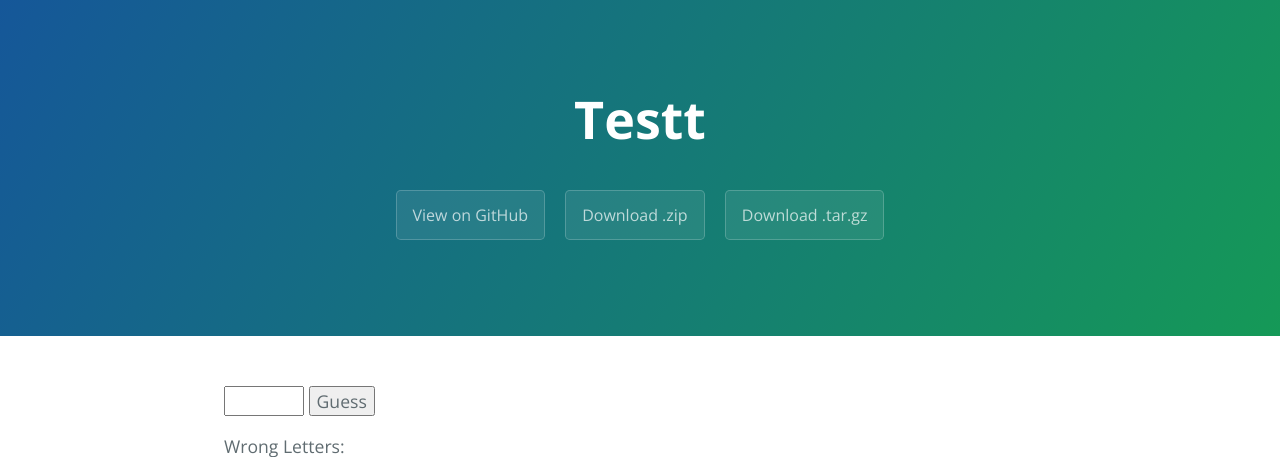
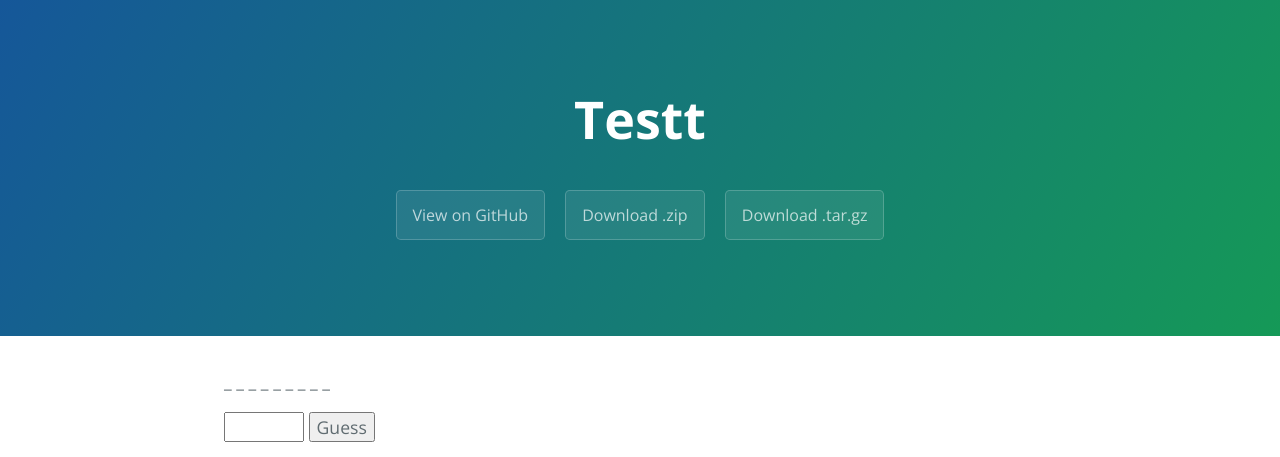
Before and after one commit to temilona/testt, a plain HTML site: page index.html in a window 1280 px wide. Both pictures are taken after a click on the button "Guess". Shown: the top 457 px of the page. Drawn offline with nearby package versions, Linux system fonts and the light colour scheme.

Commit message:
Update index.html

```diff
--- a/index.html
+++ b/index.html
@@ -32,7 +32,87 @@
 <input name="refresh" type="button" value="New Game" onClick="location.reload()">
 </form>
 
+      <script>
+        var lsgwoerter = [
+["T", "R", "E", "E", "H", "O", "U", "S", "E"],
+  ["J","A","V","A","S","C","R","I","P","T"],
+  ["W","E","B","D","E","S","I","G","N"],
+  ["E","D","U","C","A","T","I","O","N"],
+  ["C","H","O","C","O","L","A","T","E"],
+  ["G","E","R","M","A","N","Y"]
+]
+var random = Math.floor((Math.random()*(lsgwoerter.length-1)));
 
+var lsgwort = lsgwoerter[random]; // the word to guess will be chosen from the array above
+var ratewort = new Array(lsgwort.length);
+var fehler = 0;
+
+// every letter in the word is symbolized by an underscore in the guessfield
+for (var i = 0; i < ratewort.length; i++){
+	ratewort[i] = "_ ";
+}
+
+// prints the guessfield
+function printRatewort(){
+	for (var i = 0; i < ratewort.length; i++){
+	var ratefeld = document.getElementById("ratefeld");
+	var buchstabe = document.createTextNode(ratewort[i]);
+	ratefeld.appendChild(buchstabe);
+	}
+}
+
+//checks if the the letter provided by the user matches one or more of the letters in the word
+var pruefeZeichen = function(){
+	var f = document.rateformular;
+	var b = f.elements["ratezeichen"];
+	var zeichen = b.value; // the letter provided by the user
+	zeichen = zeichen.toUpperCase();
+	for (var i = 0; i < lsgwort.length; i++){
+		if(lsgwort[i] === zeichen){
+			ratewort[i] = zeichen + " ";
+			var treffer = true;
+		}
+	b.value = "";
+	}
+
+	//deletes the guessfield and replaces it with the new one
+	var ratefeld = document.getElementById("ratefeld");
+	ratefeld.innerHTML="";
+	printRatewort();
+
+	// if a guessed letter is not in the word, the letter will be put on the "wrong letters"-list and hangman grows
+	if(!treffer){
+		var gerateneBuchstaben = document.getElementById("gerateneBuchstaben");
+		var buchstabe = document.createTextNode(" " + zeichen);
+		gerateneBuchstaben.appendChild(buchstabe);
+		fehler++;
+		var hangman = document.getElementById("hangman");
+    hangman.src = "http://www.writteninpencil.de/Projekte/Hangman/hangman" + fehler + ".png";
+	}
+
+	//checks if all letters have been found
+	var fertig = true;
+	for (var i = 0; i < ratewort.length; i++){
+		if(ratewort[i] === "_ "){
+			fertig = false;
+		}
+	}
+	if(fertig){
+		window.alert("You win!");
+	}
+
+	//once you got six wrong letters, you lose
+	if(fehler === 6){
+		window.alert("Uh...I guess you're dead now.");
+	}
+}
+
+function init(){
+	printRatewort();
+}
+
+window.onload = init;
+      </script>
       <h3>
 <a id="welcome-to-github-pages" class="anchor" href="#welcome-to-github-pages" aria-hidden="true"><span aria-hidden="true" class="octicon octicon-link"></span></a>Welcome to GitHub Pages.</h3>
 
```
